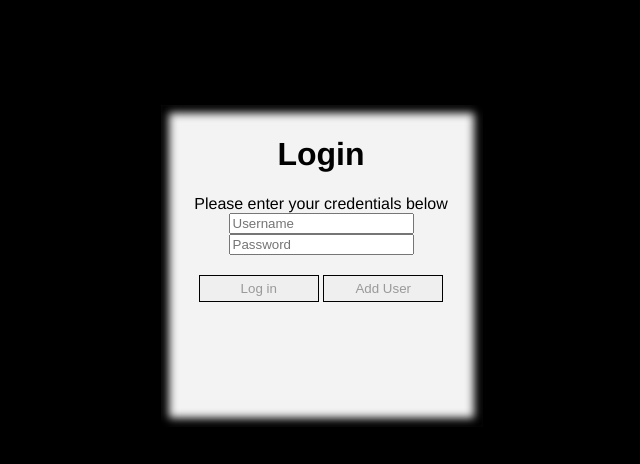
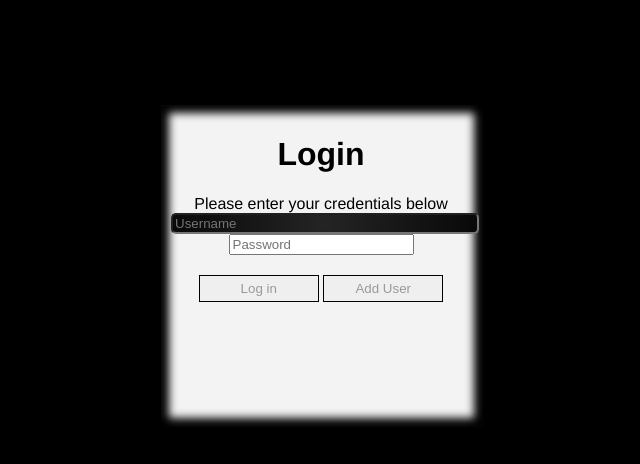
Before and after one commit to wsiao/WarmUp1, a Django app: page / in a window 1280 px wide. Shown: the top 464 px of the page, without its empty margins (318-958 px from the left). Run offline with Django 3.2, Linux system fonts and the light colour scheme; some libraries are stand-ins or nearby versions.

Commit message:
CSSAttempt

```diff
--- a/cL/static/frontEnd.css
+++ b/cL/static/frontEnd.css
@@ -21,6 +21,17 @@ margin: 20px 0;
 border: 1px solid #000;
 font-weight: lighter;
 }
+
+input[type="text"] {
+background: #212121;
+-moz-border-radius: 5px;
+-webkit-border-radius: 5px;
+ border-radius: 5px;
+height: 100%;
+width: 100%;
+background: -moz-radial-gradient(50% 46% 90deg,circle closest-corner, #242424, #090909);
+background: -webkit-gradient(radial, 50% 50%, 0, 50% 50%, 150, from(#242424), to(#090909));
+}
 /**.message {
     margin: 10px 20px 10px 20px;
     border: thin black solid;
```
